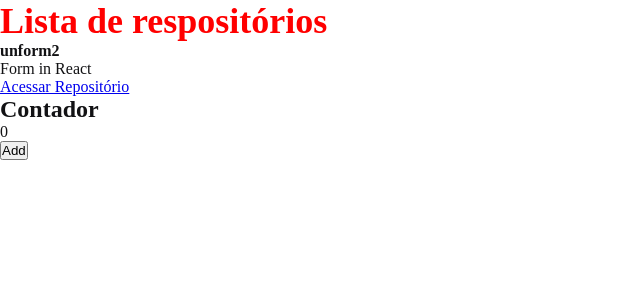
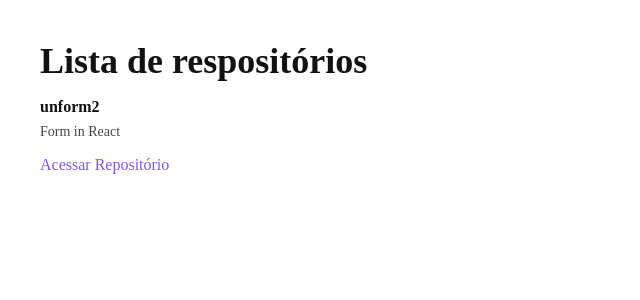
Before and after one commit to moraes3000/ignite-fundamentos-reactjs, a React app: page / in a window 1280 px wide. Shown: the top 300 px of the page, without its empty margins (0-640 px from the left). Built offline with nearby package versions, Linux system fonts and the light colour scheme.

Commit message:
Estilização da listagem

```diff
--- a/package.json
+++ b/package.json
@@ -19,11 +19,13 @@
     "@babel/core": "^7.13.10",
     "@babel/preset-env": "^7.13.10",
     "@babel/preset-react": "^7.12.13",
+    "@pmmmwh/react-refresh-webpack-plugin": "^0.4.3",
     "babel-loader": "^8.2.2",
     "cross-env": "^7.0.3",
     "css-loader": "^5.1.2",
     "html-webpack-plugin": "^5.3.1",
     "node-sass": "^5.0.0",
+    "react-refresh": "^0.9.0",
     "sass": "^1.32.8",
     "style-loader": "^2.0.0",
     "webpack": "^5.24.4",
--- a/src/App.jsx
+++ b/src/App.jsx
@@ -7,7 +7,7 @@ export function App() {
     return (
         <>
             <RepositoryList />
-            <Counter />
+            {/* <Counter /> */}
         </>
     )
 }
--- a/src/components/RepositoryList.jsx
+++ b/src/components/RepositoryList.jsx
@@ -1,5 +1,5 @@
 import { RepositoryItem } from "./RepositoryItem";
-
+import '../styles/repositories.scss'
 const respository = {
     name: 'unform2',
     description: 'Form in React',
--- /dev/null
+++ b/src/styles/repositories.scss
@@ -0,0 +1,31 @@
+section.repository-list{
+    margin:40px;
+
+    h1{
+    margin-bottom: 16px;
+    }
+
+    ul{
+        list-style:none;
+
+        li{
+           & + li{
+                margin-bottom: 20px;
+           }
+        }
+
+        p{
+            font-size:14px;
+            color:#444;
+            margin-top: 8px;
+        }
+
+        a{
+            display: inline-block;
+            margin-top: 16px;
+            text-decoration: none;
+            color:#8257e6;
+        }
+    }
+
+}
```
Also changed, not shown: 2 other files (tests, documents, lock files or other folders).
